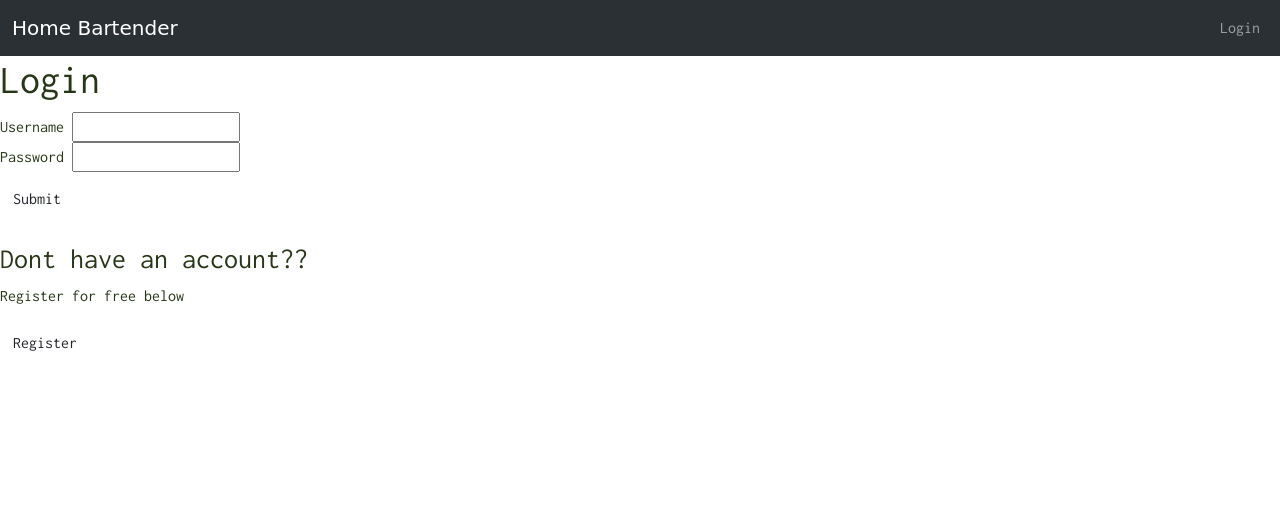
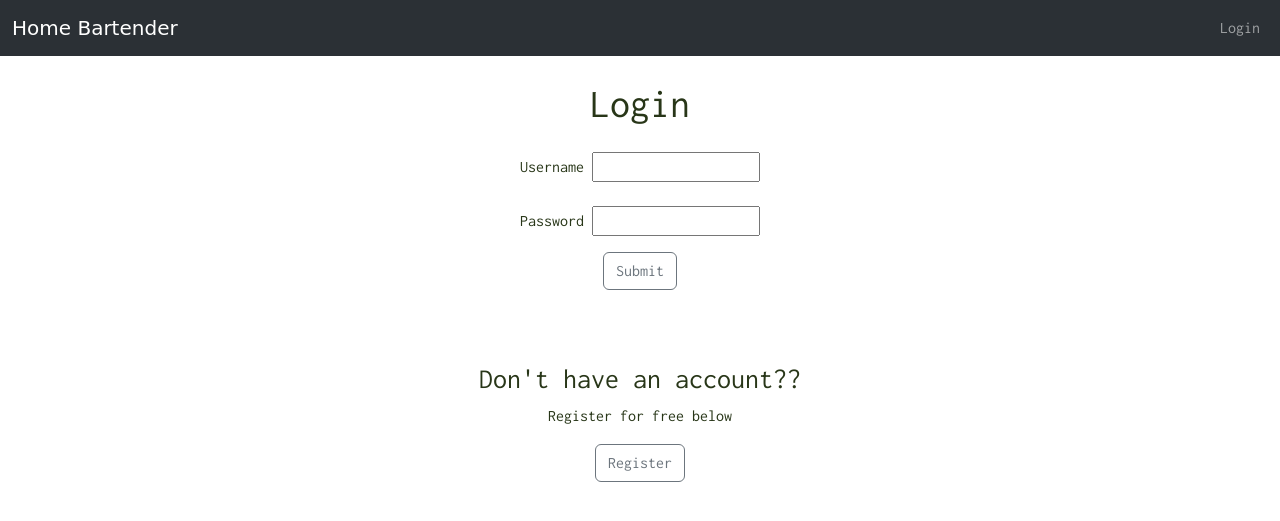
Before and after one commit to cenkbuker/Home-Bartender, a Flask app: page /login in a window 1280 px wide. Shown: the top 521 px of the page. Run offline with Flask 3, Linux system fonts and the light colour scheme; some web fonts are replaced.

Commit message:
Styling for register and login page

```diff
--- a/forms.py
+++ b/forms.py
@@ -5,7 +5,7 @@ from wtforms.validators import DataRequired, Length
 
 class UserAddForm(FlaskForm):
     """Form for adding users."""
-    first_name = StringField('First name', validators=[DataRequired()])
+    first_name = StringField('First name', validators=[DataRequired()] )
     last_name = StringField('Last name', validators=[DataRequired()])
     username = StringField('Username', validators=[DataRequired()])
     password = PasswordField('Password', validators=[Length(min=6)])
--- a/templates/login.html
+++ b/templates/login.html
@@ -4,8 +4,8 @@
 
 {%block content%}
 
-<div>
-<h1>Login</h1>
+<div class="center">
+<h1 class="m-4">Login</h1>
 
 
 <form method="post">
@@ -14,9 +14,8 @@
     if field.widget.input_type != 'hidden'%}
     {%endfor%}
 
-    <div>
+    <div class="m-4">
         {{form.username.label}}
-
         {{form.username()}}
     </div>
     <div>
@@ -32,16 +31,17 @@
 
     </div>
 
-    <button class="btn btn-blue mt-2 mb-4">Submit</button>
+    <button class="btn btn-outline-secondary mt-3 mb-4">Submit</button>
 
 
 </form>
-
-<h3>Dont have an account??</h3>
+<div class="mt-5">
+<h3>Don't have an account??</h3>
 <p>Register for free below</p>
 <form action="/register">
-    <button class="btn btn-blue">Register</button>
+    <button class="btn btn-outline-secondary">Register</button>
 </form>
+</div>
+</div>
 
-</div>
 {%endblock%}
```
Also changed, not shown: templates/register.html (+9 -10 lines).
